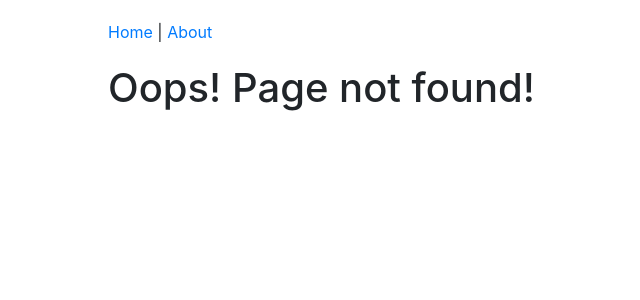
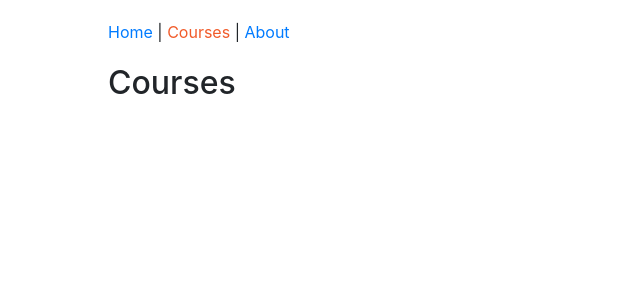
Before and after one commit to IcyRossaMac/building-apps-react-redux, a React app: page /courses in a window 1280 px wide. Before the commit this address had no page. Shown: the top 300 px of the page, without its empty margins (122-762 px from the left). Built offline with nearby package versions, Linux system fonts and the light colour scheme.

Commit message:
Create Course Page, Module App Initial Structure Complete

```diff
--- a/src/components/App.js
+++ b/src/components/App.js
@@ -4,6 +4,7 @@
 import AboutPage from "./about/AboutPage";
 import Header from "./common/Header";
 import PageNotFound from "./PageNotFound";
+import CoursesPage from "./courses/CoursesPage";
 
 function App() {
   return (
@@ -12,6 +13,7 @@
       <Switch>
         <Route exact path="/" component={HomePage} />
         <Route path="/about" component={AboutPage} />
+        <Route path="/courses" component={CoursesPage} />
         <Route component={PageNotFound} />
       </Switch>
     </div>
--- a/src/components/common/Header.js
+++ b/src/components/common/Header.js
@@ -10,6 +10,10 @@
         Home
       </NavLink>
       {" | "}
+      <NavLink to="/courses" activeStyle={activeStyle}>
+        Courses
+      </NavLink>
+      {" | "}
       <NavLink to="/about" activeStyle={activeStyle}>
         About
       </NavLink>
--- /dev/null
+++ b/src/components/courses/CoursesPage.js
@@ -0,0 +1,9 @@
+import React from "react";
+
+class CoursesPage extends React.Component {
+  render() {
+    return <h2>Courses</h2>;
+  }
+}
+
+export default CoursesPage;
```
